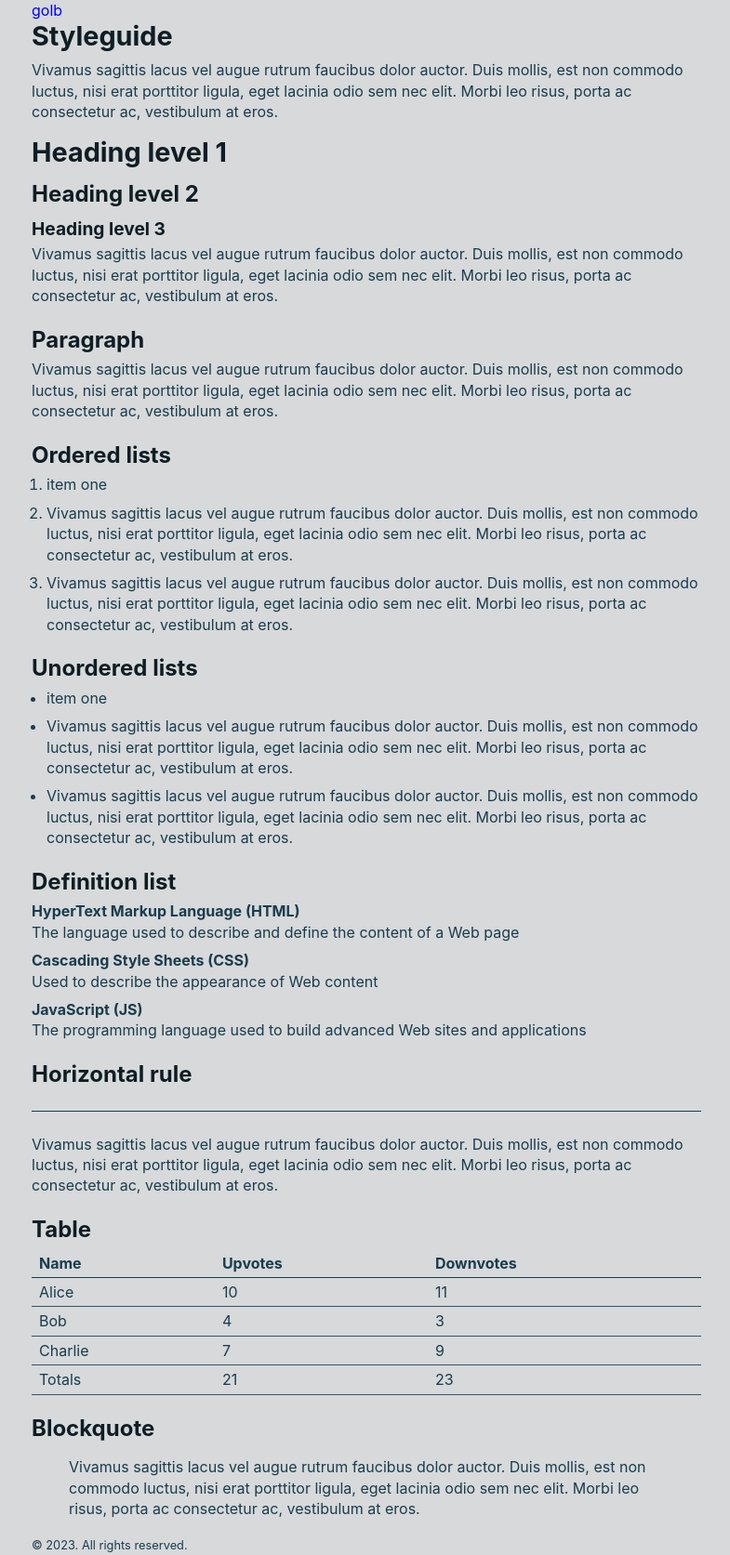
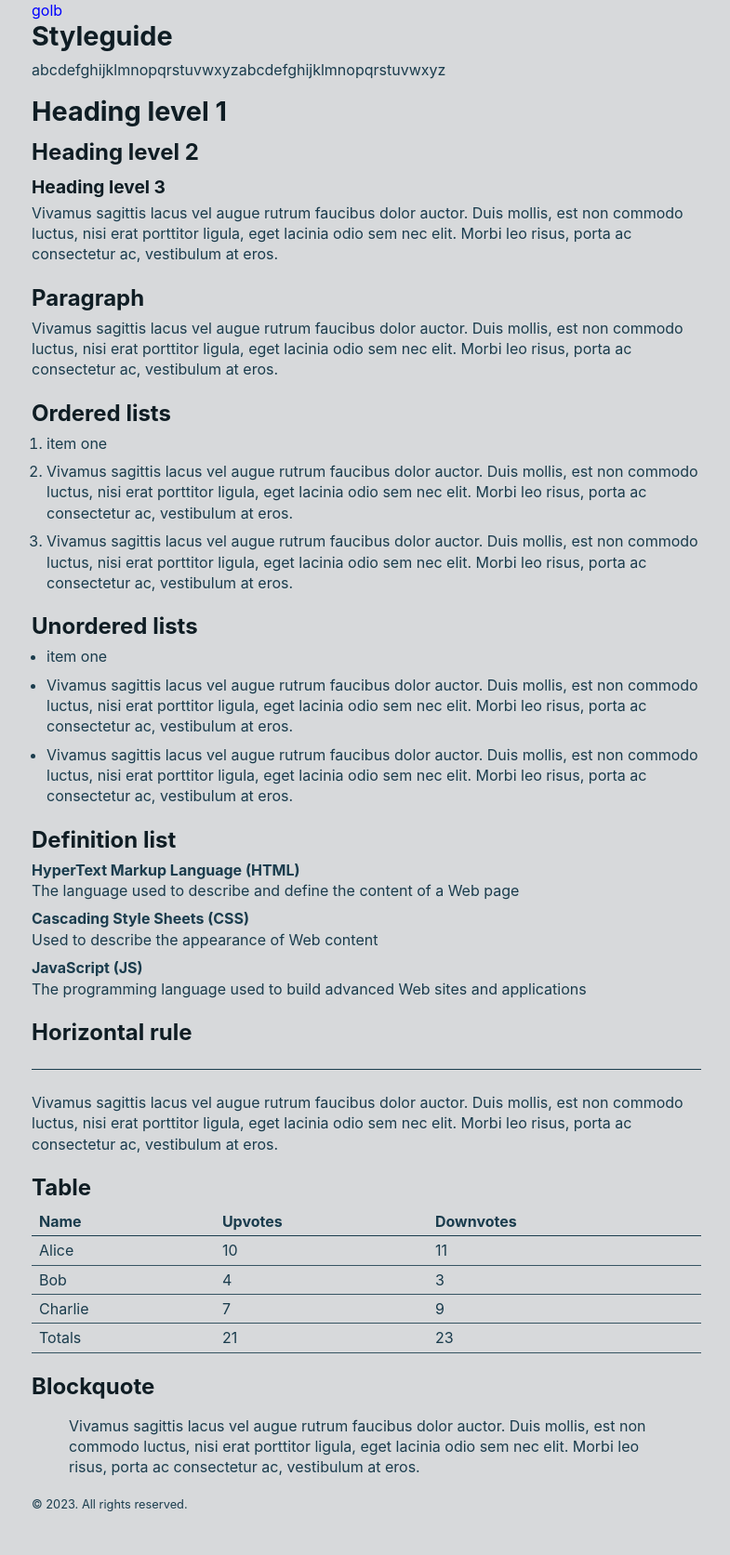
Before and after one commit to aflim/golb, a Jekyll site: the page built from styleguide.md, in a window 1280 px wide. Shown: the whole page at 93% size, without its empty margins (246-1031 px from the left). Built offline with Jekyll 4.4.1, drawn with Linux system fonts in a browser that asks for light colours; after the commit the page ends 1628 px from its top, so only the background shows below that.

Commit message:
Update styleguide.md

```diff
--- a/styleguide.md
+++ b/styleguide.md
@@ -3,7 +3,7 @@
 title: Styleguide
 ---
 
-Vivamus sagittis lacus vel augue rutrum faucibus dolor auctor. Duis mollis, est non commodo luctus, nisi erat porttitor ligula, eget lacinia odio sem nec elit. Morbi leo risus, porta ac consectetur ac, vestibulum at eros.
+abcdefghijklmnopqrstuvwxyzabcdefghijklmnopqrstuvwxyz
 
 # Heading level 1
 ## Heading level 2
```
